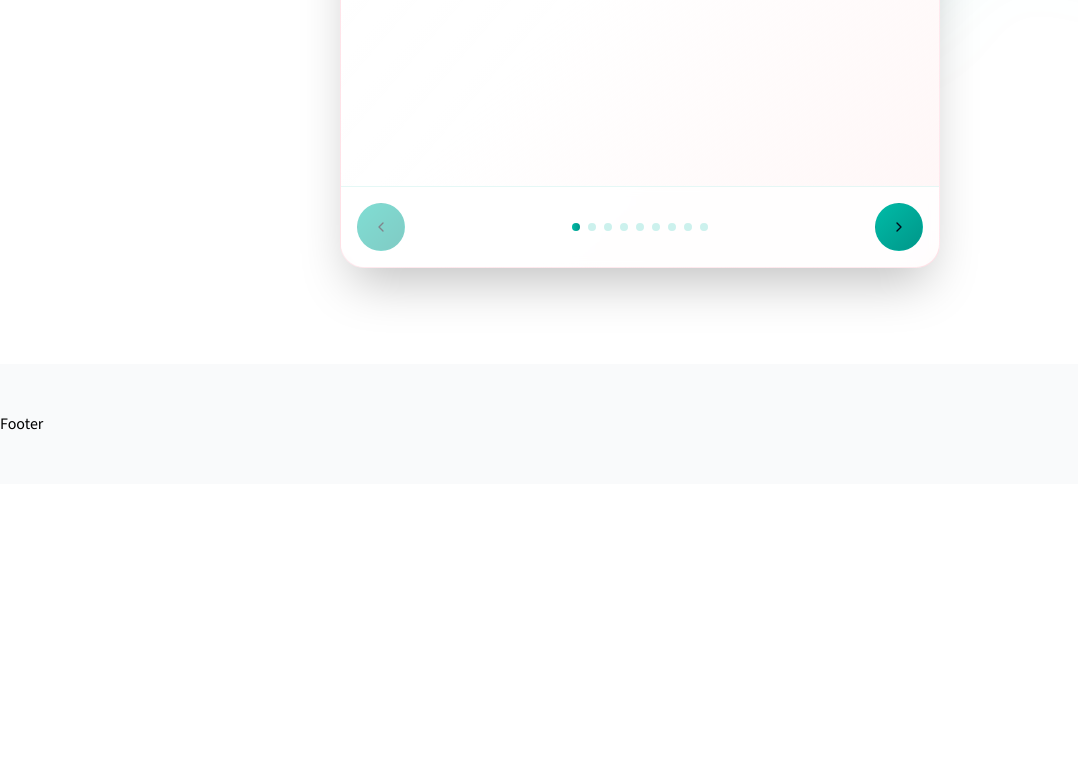
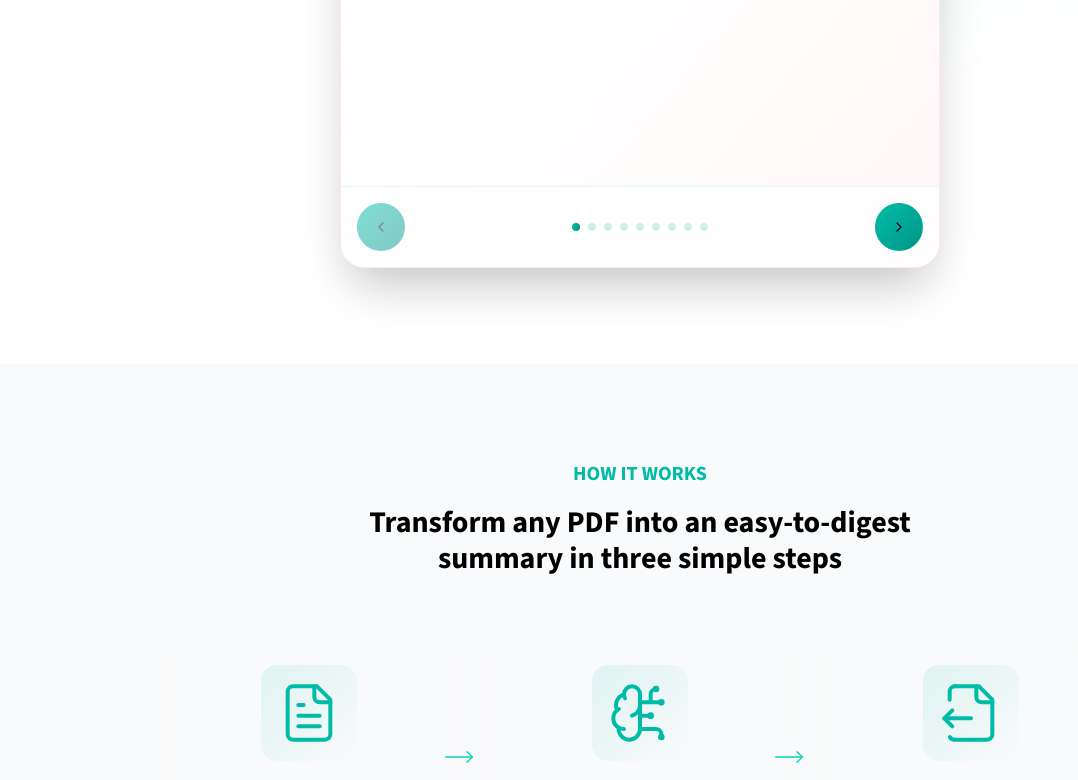
Before and after one commit to mattyjtx/frpl-digest, a Next.js app: page / in a window 1280 px wide. Shown: the part 1326-2106 px from the top of the page, without its empty margins (0-1078 px from the left). Before the commit the page ends 1810 px from the top, so only its background shows below. Built offline with nearby package versions, Linux system fonts and the light colour scheme.

Commit message:
adding how it works section

```diff
--- a/app/page.tsx
+++ b/app/page.tsx
@@ -1,17 +1,20 @@
 import BgGradient from "@/components/common/bg-gradient";
 import HeroSection from "@/components/home/hero-section";
 import DemoSection from "@/components/home/demo-section";
+import HowItWorksSection from "@/components/home/how-it-works-section";
 
 
 export default function Home() {
   return (
     <div className="relative w-full">
       <BgGradient />
+      <div className="flex flex-col">
       <HeroSection />
       <DemoSection />
-      {/* <HowItWorksSection /> */}
+      <HowItWorksSection />
       {/* <PricingSection /> */}
       {/* <CTASection /> */}
+      </div>
 
     </div>
   );
--- /dev/null
+++ b/components/home/how-it-works-section.tsx
@@ -0,0 +1,118 @@
+import { BrainCircuit, FileOutput, FileText, MoveRight } from 'lucide-react';
+import { ReactNode } from 'react';
+import {
+  MotionDiv,
+  MotionH2,
+  MotionH3,
+} from '@/components/common/motion-wrapper';
+
+type Step = {
+  icon: ReactNode;
+  label: string;
+  description: string;
+};
+
+const steps: Step[] = [
+  {
+    icon: <FileText size={64} strokeWidth={1.5} />,
+    label: 'Upload your PDF',
+    description: 'Simply drag and drop your PDF document or click to upload',
+  },
+  {
+    icon: <BrainCircuit size={64} strokeWidth={1.5} />,
+    label: 'AI Analysis',
+    description:
+      'Our advanced AI processes and analyzes your document instantly',
+  },
+  {
+    icon: <FileOutput size={64} strokeWidth={1.5} />,
+    label: 'Get Summary',
+    description: 'Receive a clear, concise summary of your document',
+  },
+];
+
+export default function HowItWorksSection() {
+  return (
+    <section className="relative overflow-hidden bg-gray-50">
+      <div className="py-12 lg:py-24 max-w-5xl mx-auto px-4 sm:px-6 lg:px-8">
+        <div
+          aria-hidden="true"
+          className="pointer-events-none absolute inset-0 -z-10 transform-gpu overflow-hidden blur-3xl"
+        >
+          <div
+            className="relative left-[calc(50%-3rem)] aspect-1155/678 w-[36.125rem] -translate-x-1/2 bg-linear-to-br from-emerald-500 via-teal-500 to-cyan-500 opacity-20 sm:left-[calc(40%-30rem)] sm:w-[40.1875rem]"
+            style={{
+              clipPath:
+                'polygon(74.1% 44.1%, 100% 61.6%, 97.5% 26.9%, 85.5% 0.1%, 80.7% 2%, 72.5% 32.5%, 60.2% 62.4%, 52.4% 68.1%, 47.5% 58.3%, 45.2% 34.5%, 27.5% 76.7%, 0.1% 64.9%, 17.9% 100%, 27.6% 76.8%, 76.1% 97.7%, 74.1% 44.1%)',
+            }}
+          />
+        </div>
+
+        <div className="text-center mb-16">
+          <MotionH2
+            initial={{ opacity: 0, y: 20 }}
+            whileInView={{ opacity: 1, y: 0 }}
+            transition={{ duration: 0.5 }}
+            className="font-bold text-xl uppercase mb-4 text-teal-500"
+          >
+            How it works
+          </MotionH2>
+          <MotionH3
+            initial={{ opacity: 0, y: 20 }}
+            whileInView={{ opacity: 1, y: 0 }}
+            transition={{ duration: 0.5, delay: 0.2 }}
+            className="font-bold text-3xl max-w-2xl mx-auto"
+          >
+            Transform any PDF into an easy-to-digest summary in three simple
+            steps
+          </MotionH3>
+        </div>
+
+        <div className="grid grid-cols-1 md:grid-cols-3 gap-8 max-w-6xl mx-auto relative">
+          {steps.map((step, idx) => (
+            <MotionDiv
+              initial={{ opacity: 0, y: 50 }}
+              whileInView={{ opacity: 1, y: 0 }}
+              transition={{ duration: 0.5, delay: idx * 0.2 }}
+              className="relative flex items-stretch"
+              key={idx}
+            >
+              <StepItem {...step} />
+
+              {idx < steps.length - 1 && (
+                <MotionDiv
+                  initial={{ opacity: 0 }}
+                  whileInView={{ opacity: 1 }}
+                  transition={{ duration: 0.5, delay: idx * 0.2 + 0.3 }}
+                  className="hidden md:block absolute top-1/2 -right-4 transform -translate-y-1/2 z-10"
+                >
+                  <MoveRight
+                    size={32}
+                    strokeWidth={1}
+                    className="text-teal-400"
+                  ></MoveRight>
+                </MotionDiv>
+              )}
+            </MotionDiv>
+          ))}
+        </div>
+      </div>
+    </section>
+  );
+}
+
+function StepItem({ icon, label, description }: Step) {
+  return (
+    <div className="relative p-6 rounded-2xl bg-white/5 backdrop-blur-xs border border-white/10 hover:border-teal-500/50 transition-colors group w-full">
+      <div className="flex flex-col gap-4 h-full">
+        <div className="flex items-center justify-center h-24 w-24 mx-auto rounded-2xl bg-linear-to-br from-teal-500/10 to-transparent group-hover:from-teal-500/20 transition-colors">
+          <div className="text-teal-500">{icon}</div>
+        </div>
+        <div className="flex flex-col flex-1 gap-1 justify-between">
+          <h4 className="text-center font-bold text-xl">{label}</h4>
+          <p className="text-center text-gray-600 text-sm">{description}</p>
+        </div>
+      </div>
+    </div>
+  );
+}
```
